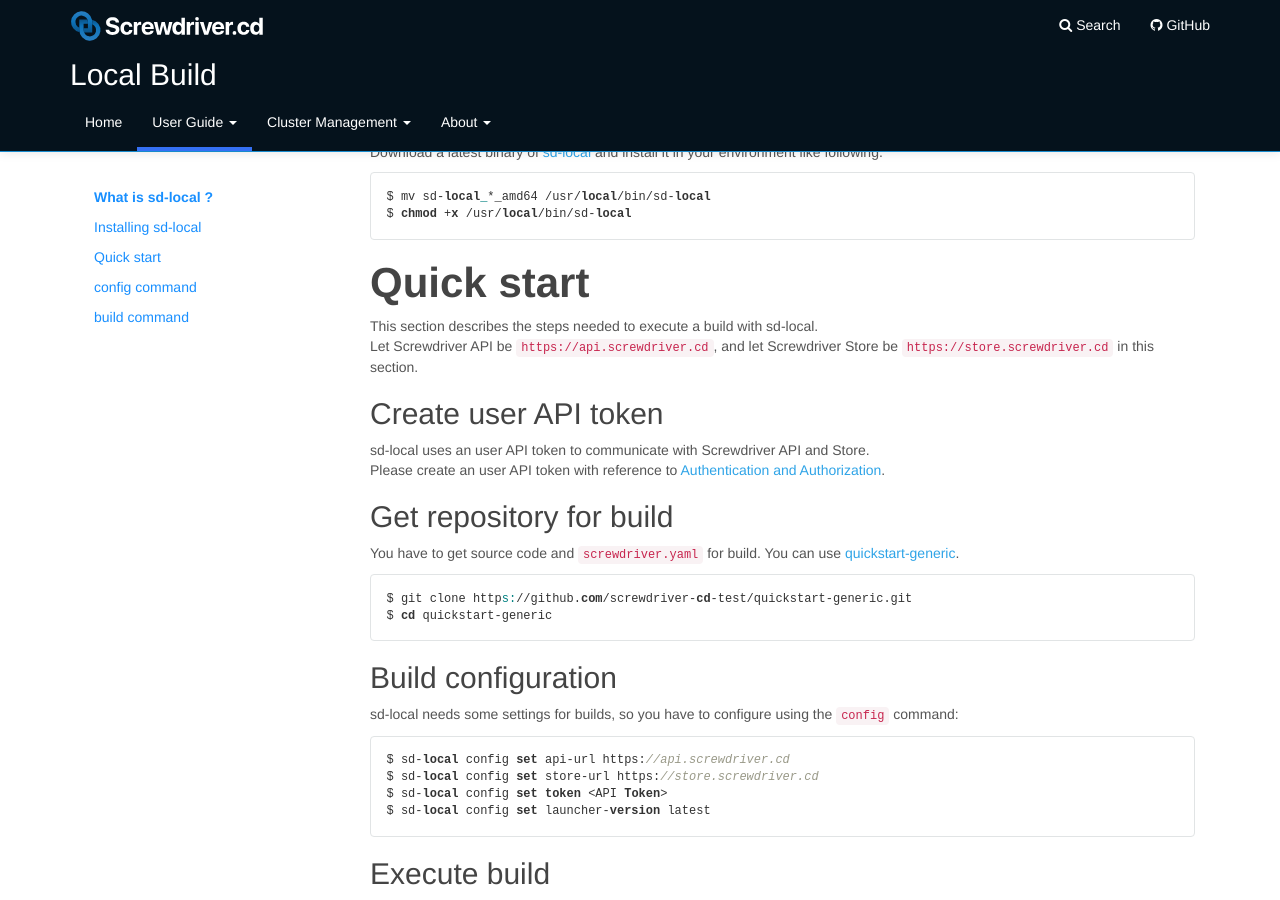
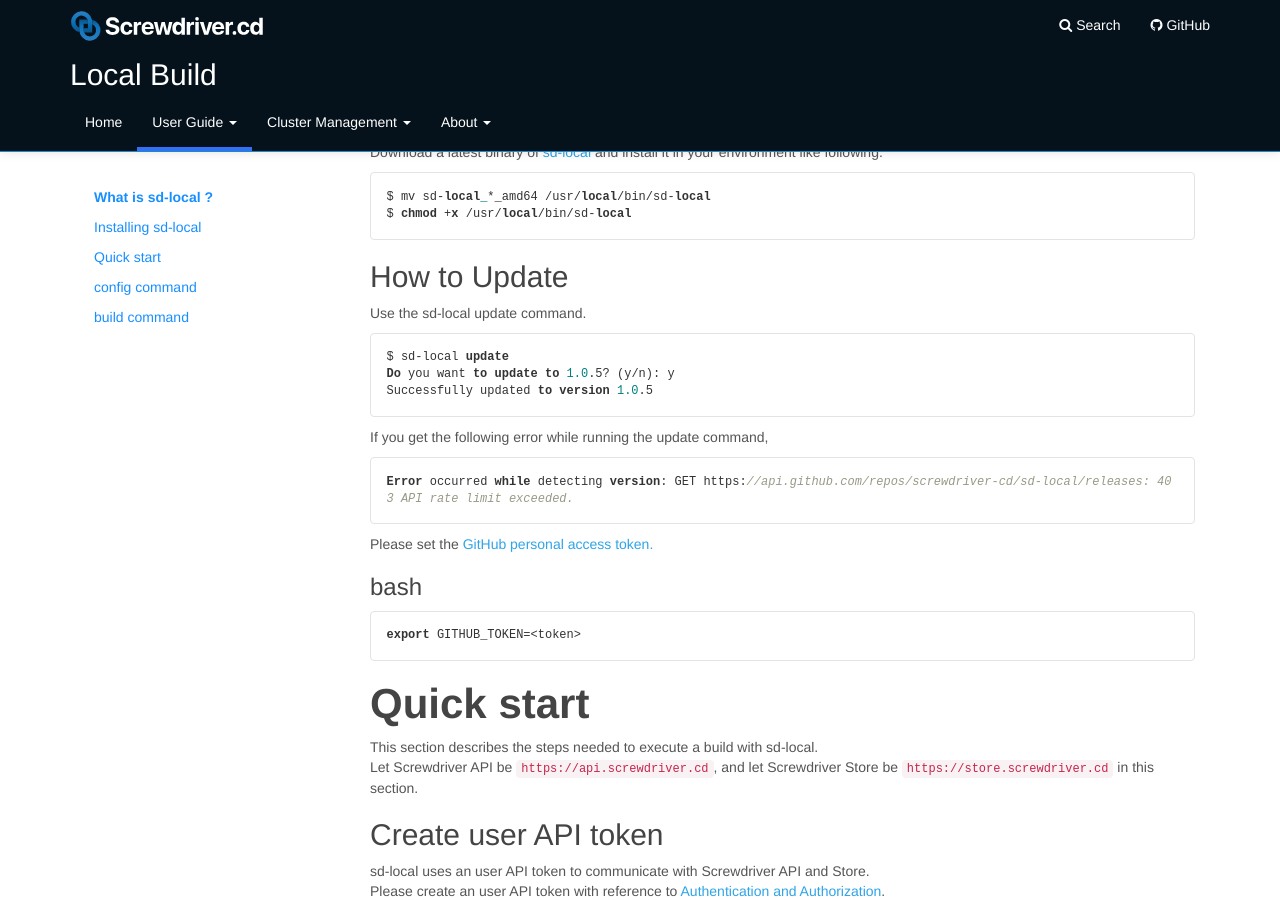
Before and after one commit to screwdriver-cd/guide, a Jekyll site: the page built from docs/user-guide/local.md, in a window 1280 px wide and 900 px high, scrolled down 419 px. Built offline with Jekyll 4.4.1, drawn with Linux system fonts in a browser that asks for light colours.

Commit message:
Add: How to Update

````diff
--- a/docs/user-guide/local.md
+++ b/docs/user-guide/local.md
@@ -36,6 +36,23 @@ Download a latest binary of [sd-local](https://github.com/screwdriver-cd/sd-loca
 $ mv sd-local_*_amd64 /usr/local/bin/sd-local
 $ chmod +x /usr/local/bin/sd-local
 ```
+## How to Update
+Use the sd-local update command.
+```bash
+$ sd-local update
+Do you want to update to 1.0.5? (y/n): y
+Successfully updated to version 1.0.5
+```
+If you get the following error while running the update command,
+```
+Error occurred while detecting version: GET https://api.github.com/repos/screwdriver-cd/sd-local/releases: 403 API rate limit exceeded.
+```
+Please set the [GitHub personal access token.](https://docs.github.com/en/free-pro-team@latest/github/authenticating-to-github/creating-a-personal-access-token)
+### bash
+```bash
+export GITHUB_TOKEN=<token>
+```
+
 
 # Quick start
 This section describes the steps needed to execute a build with sd-local.
````
